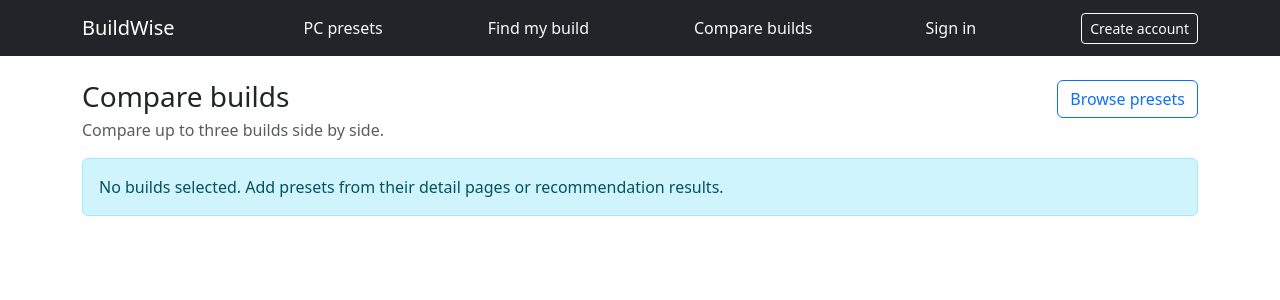
After one commit to uglyoholioh/BuildWise_PairProj31, a Django app: page /compare in a window 1280 px wide. The commit adds this page. Shown: the top 300 px of the page. Run offline with Django 5.2, Linux system fonts and the light colour scheme; tables that the repository leaves empty hold one stand-in row (values such as "Sample post").

Commit message:
Implement build comparison

```diff
--- a/catalogue/views.py
+++ b/catalogue/views.py
@@ -303,13 +303,15 @@ def preset_detail(request, pk):
         if saved_response and (saved_response.customer_id is None or saved_response.customer_id == getattr(customer, "pk", None)):
             questionnaire = saved_response
     if questionnaire:
+        from recommendations.predictor import predict_temporary_fps
         for setting in questionnaire.game_settings.select_related("game").order_by("game__name"):
             supported = GameSettingSupport.objects.filter(
                 game=setting.game,
                 resolution=setting.resolution,
                 graphics_preset=setting.graphics_preset,
             ).exists()
-            game_needs.append({"setting": setting, "supported": supported, "estimate": None})
+            estimate = predict_temporary_fps(list(configuration.items.all()), setting) if supported else None
+            game_needs.append({"setting": setting, "supported": supported, "estimate": estimate})
     return render(
         request,
         "catalogue/preset_detail.html",
--- a/recommendations/urls.py
+++ b/recommendations/urls.py
@@ -6,5 +6,8 @@ app_name = "recommendations"
 urlpatterns = [
     path("questionnaire", views.questionnaire, name="questionnaire"),
     path("recommendations", views.recommendations, name="recommendations"),
+    path("compare", views.compare_builds, name="compare"),
+    path("compare/add", views.compare_add, name="compare_add"),
+    path("compare/remove", views.compare_remove, name="compare_remove"),
     path("games", views.placeholder, name="game_list"),
 ]
--- a/recommendations/views.py
+++ b/recommendations/views.py
@@ -3,13 +3,16 @@ from decimal import Decimal
 from django.contrib import messages
 from django.db import transaction
 from django.shortcuts import redirect, render
+from django.views.decorators.http import require_POST
 
 from accounts.models import Customer
+from catalogue.models import AssemblyFeeSetting, Component, Configuration
 from catalogue.compatibility import check_configuration_components
-from catalogue.models import AssemblyFeeSetting, Configuration
 from catalogue.pricing import available_preset_quantity, calculate_pc_price
 from .forms import QuestionnaireForm
-from .models import GameSettingSupport, QuestionnaireGameSetting, QuestionnaireResponse
+from catalogue.models import ConfigurationItem
+from inventory.availability import available_component_quantity
+from .models import GameSettingSupport, QuestionnaireGameSetting, QuestionnaireResponse, ShortlistItem
 from .predictor import predict_temporary_fps
 
 
@@ -170,3 +173,166 @@ def recommendations(request):
             "temporary_estimates": True,
         },
     )
+
+
+@require_POST
+def compare_add(request):
+    kind = request.POST.get("kind", "preset")
+    try:
+        item_id = int(request.POST.get("item_id", ""))
+    except ValueError:
+        messages.error(request, "Choose a valid build to compare.")
+        return redirect("recommendations:compare")
+    if kind == "preset":
+        exists = Configuration.objects.filter(pk=item_id, status=Configuration.Status.PUBLISHED).exists()
+    elif kind == "shortlist" and request.user.is_authenticated:
+        exists = ShortlistItem.objects.filter(pk=item_id, customer__user=request.user).exists()
+    elif kind == "custom":
+        exists = any(str(item.get("id")) == str(item_id) for item in request.session.get("completed_builds", []))
+    else:
+        exists = False
+    if not exists:
+        messages.error(request, "That build is unavailable to compare.")
+    else:
+        selected = request.session.get("comparison_items", [])
+        item = {"kind": kind, "id": item_id}
+        if item not in selected:
+            if len(selected) >= 3:
+                messages.error(request, "Compare up to three builds at a time.")
+            else:
+                selected.append(item)
+                request.session["comparison_items"] = selected
+                messages.success(request, "Build added to comparison.")
+    return redirect("recommendations:compare")
+
+
+@require_POST
+def compare_remove(request):
+    key = {"kind": request.POST.get("kind"), "id": request.POST.get("item_id")}
+    selected = request.session.get("comparison_items", [])
+    request.session["comparison_items"] = [
+        item for item in selected if not (item.get("kind") == key["kind"] and str(item.get("id")) == key["id"])
+    ]
+    return redirect("recommendations:compare")
+
+
+def compare_builds(request):
+    selected = request.session.get("comparison_items", [])[:3]
+    builds = []
+    fee = AssemblyFeeSetting.objects.order_by("-updated_at", "-pk").first()
+    for selection in selected:
+        kind, item_id = selection.get("kind"), selection.get("id")
+        if kind == "preset":
+            configuration = Configuration.objects.filter(
+                pk=item_id, status=Configuration.Status.PUBLISHED
+            ).prefetch_related("items__component").first()
+            if not configuration:
+                continue
+            items = list(configuration.items.all())
+            name = configuration.name
+        elif kind == "shortlist" and request.user.is_authenticated:
+            saved = ShortlistItem.objects.filter(
+                pk=item_id, customer__user=request.user
+            ).select_related("configuration").first()
+            if not saved:
+                continue
+            name = saved.name
+            if saved.configuration_id:
+                configuration = saved.configuration
+                items = list(configuration.items.select_related("component"))
+            else:
+                items = _snapshot_items(saved.custom_snapshot)
+        elif kind == "custom":
+            saved = next((item for item in request.session.get("completed_builds", []) if str(item.get("id")) == str(item_id)), None)
+            if not saved:
+                continue
+            name = saved.get("name", "Custom build")
+            items = _snapshot_items(saved)
+        else:
+            continue
+        issues = check_configuration_components(item.component for item in items)
+        price = None
+        if fee:
+            price = calculate_pc_price(items, fee.fee_amount)
+        available = min(
+            (available_component_quantity(item.component) // item.quantity for item in items),
+            default=0,
+        ) if items else 0
+        by_category = {}
+        for item in items:
+            label = item.component.get_category_display()
+            component = item.component
+            specs = [
+                f"Socket {component.socket}" if component.socket else "",
+                f"Memory {component.memory_type}" if component.memory_type else "",
+                f"Form factor {component.form_factor}" if component.form_factor else "",
+                f"Tier {component.ml_tier}" if component.ml_tier else "",
+            ]
+            specs.extend(f"{key}: {value}" for key, value in component.specs.items())
+            specs = [value for value in specs if value]
+            part = f"{component.brand} {component.model} × {item.quantity}"
+            if specs:
+                part += f" ({'; '.join(specs)})"
+            by_category[label] = f"{by_category[label]}; {part}" if label in by_category else part
+        questionnaire = _previous_response(request, _customer(request))
+        estimates = []
+        if questionnaire:
+            for setting in questionnaire.game_settings.select_related("game").order_by("game__name"):
+                supported = GameSettingSupport.objects.filter(
+                    game=setting.game, resolution=setting.resolution,
+                    graphics_preset=setting.graphics_preset,
+                ).exists()
+                fps = predict_temporary_fps(items, setting) if supported and not issues else None
+                estimates.append({"setting": setting, "fps": fps})
+        builds.append({
+            "kind": kind,
+            "id": item_id,
+            "name": name,
+            "price": price,
+            "available": available,
+            "issues": issues,
+            "by_category": by_category,
+            "estimates": estimates,
+        })
+    category_rows = []
+    categories = ("CPU", "Motherboard", "Memory", "Graphics card", "Storage", "Power supply", "Case", "CPU cooler")
+    for category in categories:
+        category_rows.append({"label": category, "values": [build["by_category"].get(category, "—") for build in builds]})
+    overview_rows = [
+        {"label": "PC price", "values": [f"${build['price']}" if build["price"] is not None else "Unavailable" for build in builds]},
+        {"label": "Available now", "values": [str(build["available"]) for build in builds]},
+    ]
+    questionnaire = _previous_response(request, _customer(request))
+    game_rows = []
+    if questionnaire:
+        for setting in questionnaire.game_settings.select_related("game").order_by("game__name"):
+            game_rows.append({
+                "label": f"{setting.game.name} · {setting.resolution} · {setting.graphics_preset} · target {setting.fps_goal} FPS (estimate)",
+                "values": [
+                    next((str(row["fps"]) + " FPS" if row["fps"] is not None else "Unavailable" for row in build["estimates"] if row["setting"].pk == setting.pk), "Unavailable")
+                    for build in builds
+                ],
+            })
+    return render(
+        request,
+        "recommendations/compare.html",
+        {
+            "builds": builds,
+            "overview_rows": overview_rows,
+            "category_rows": category_rows,
+            "game_rows": game_rows,
+            "questionnaire": questionnaire,
+        },
+    )
+
+
+def _snapshot_items(snapshot):
+    component_rows = snapshot.get("components", [])
+    components = Component.objects.in_bulk(
+        row.get("component_id") for row in component_rows if row.get("component_id")
+    )
+    return [
+        ConfigurationItem(component=components[row["component_id"]], quantity=row.get("quantity", 1))
+        for row in component_rows
+        if row.get("component_id") in components and row.get("quantity", 0) > 0
+    ]
--- a/templates/base.html
+++ b/templates/base.html
@@ -12,6 +12,7 @@
       <a class="navbar-brand" href="/">BuildWise</a>
       <a class="nav-link text-light ms-3" href="{% url 'catalogue:preset_list' %}">PC presets</a>
       <a class="nav-link text-light ms-2" href="{% url 'recommendations:questionnaire' %}">Find my build</a>
+      <a class="nav-link text-light ms-2" href="{% url 'recommendations:compare' %}">Compare builds</a>
       {% if user.is_authenticated %}
       {% if user.is_active and user.employee_profile.active %}
       <a class="nav-link text-light ms-3" href="{% url 'catalogue:component_list' %}">Components</a>
--- a/templates/catalogue/preset_detail.html
+++ b/templates/catalogue/preset_detail.html
@@ -6,6 +6,7 @@
 <p>{% if row.has_price %}<strong>PC price: ${{ row.price }}</strong> (includes ${{ assembly_fee }} assembly and testing){% else %}Price unavailable{% endif %}</p>
 <p>{% if row.available_quantity %}{{ row.available_quantity }} currently available{% else %}Out of stock; you can still customize this build.{% endif %}</p>
 <div class="table-responsive"><table class="table"><thead><tr><th>Component</th><th>Category</th><th>Specifications</th><th>Quantity</th><th>Unit price</th></tr></thead><tbody>{% for item in row.configuration.items.all %}<tr><td>{{ item.component.brand }} {{ item.component.model }}</td><td>{{ item.component.get_category_display }}</td><td>{% if item.component.socket %}Socket: {{ item.component.socket }}{% endif %}{% if item.component.memory_type %}{% if item.component.socket %}<br>{% endif %}Memory: {{ item.component.memory_type }}{% endif %}{% if item.component.form_factor %}{% if item.component.socket or item.component.memory_type %}<br>{% endif %}Form factor: {{ item.component.form_factor }}{% endif %}{% if item.component.ml_tier %}<br>Context tier: {{ item.component.ml_tier }}{% endif %}{% for key, value in item.component.specs.items %}<br>{{ key|capfirst }}: {{ value }}{% endfor %}</td><td>{{ item.quantity }}</td><td>${{ item.component.price }}</td></tr>{% endfor %}</tbody></table></div>
-{% if questionnaire %}<section class="mt-4"><h2 class="h5">Your gaming needs</h2><div class="table-responsive"><table class="table"><thead><tr><th>Game</th><th>Settings</th><th>FPS target</th><th>Estimate</th></tr></thead><tbody>{% for need in game_needs %}<tr><td>{{ need.setting.game.name }}</td><td>{{ need.setting.resolution }} · {{ need.setting.graphics_preset }}</td><td>{{ need.setting.fps_goal }} FPS</td><td>{% if not need.supported %}<span class="text-body-secondary">Unavailable for these settings</span>{% else %}<span class="text-body-secondary">Estimate unavailable</span>{% endif %}</td></tr>{% endfor %}</tbody></table></div><p class="small text-body-secondary">FPS estimates will appear when a predictor supports these settings.</p></section>{% else %}<div class="alert alert-info mt-4">Tell us what you play to see supported FPS estimates for this build. <a href="{% url 'recommendations:questionnaire' %}">Complete the questionnaire</a>.</div>{% endif %}
+{% if questionnaire %}<section class="mt-4"><h2 class="h5">Your gaming needs</h2><div class="table-responsive"><table class="table"><thead><tr><th>Game</th><th>Settings</th><th>FPS target</th><th>Estimate</th></tr></thead><tbody>{% for need in game_needs %}<tr><td>{{ need.setting.game.name }}</td><td>{{ need.setting.resolution }} · {{ need.setting.graphics_preset }}</td><td>{{ need.setting.fps_goal }} FPS</td><td>{% if not need.supported %}<span class="text-body-secondary">Unavailable for these settings</span>{% elif need.estimate %}<span>{{ need.estimate }} FPS (estimate)</span>{% else %}<span class="text-body-secondary">Unavailable for this build</span>{% endif %}</td></tr>{% endfor %}</tbody></table></div><p class="small text-body-secondary">FPS figures are estimates from the temporary development predictor.</p></section>{% else %}<div class="alert alert-info mt-4">Tell us what you play to see supported FPS estimates for this build. <a href="{% url 'recommendations:questionnaire' %}">Complete the questionnaire</a>.</div>{% endif %}
 <a class="btn btn-primary" href="{% url 'catalogue:configure' %}?preset={{ row.configuration.pk }}">Customize this build</a>
+<form class="d-inline" method="post" action="{% url 'recommendations:compare_add' %}">{% csrf_token %}<input type="hidden" name="kind" value="preset"><input type="hidden" name="item_id" value="{{ row.configuration.pk }}"><button class="btn btn-outline-secondary" type="submit">Add to comparison</button></form>
 {% endblock %}
--- /dev/null
+++ b/templates/recommendations/compare.html
@@ -0,0 +1,11 @@
+{% extends "base.html" %}
+{% block title %}Compare builds | BuildWise{% endblock %}
+{% block content %}
+<div class="d-flex justify-content-between flex-wrap gap-3 mb-3"><div><h1 class="h3 mb-1">Compare builds</h1><p class="text-body-secondary mb-0">Compare up to three builds side by side.</p></div><a class="btn btn-outline-primary align-self-start" href="{% url 'catalogue:preset_list' %}">Browse presets</a></div>
+{% if builds %}<div class="table-responsive"><table class="table table-bordered align-middle"><thead><tr><th scope="col">Comparison</th>{% for build in builds %}<th scope="col"><div>{{ build.name }}</div><form method="post" action="{% url 'recommendations:compare_remove' %}">{% csrf_token %}<input type="hidden" name="kind" value="{{ build.kind }}"><input type="hidden" name="item_id" value="{{ build.id }}"><button class="btn btn-link btn-sm p-0" type="submit">Remove</button></form></th>{% endfor %}</tr></thead><tbody>
+{% for row in overview_rows %}<tr><th scope="row">{{ row.label }}</th>{% for value in row.values %}<td>{{ value }}</td>{% endfor %}</tr>{% endfor %}
+{% for row in category_rows %}<tr><th scope="row">{{ row.label }}</th>{% for value in row.values %}<td>{{ value }}</td>{% endfor %}</tr>{% endfor %}
+{% for build in builds %}{% if build.issues %}<tr><th scope="row">Validation · {{ build.name }}</th><td colspan="{{ builds|length }}"><span class="text-danger">{{ build.issues|join:" " }}</span></td></tr>{% endif %}{% endfor %}
+{% if questionnaire %}{% for row in game_rows %}<tr><th scope="row">{{ row.label }}</th>{% for value in row.values %}<td>{% if value == "Unavailable" %}<span class="text-body-secondary">Unavailable</span>{% else %}{{ value }}{% endif %}</td>{% endfor %}</tr>{% endfor %}<tr><td colspan="{{ builds|length|add:1 }}" class="small text-body-secondary">FPS values are estimates; the current predictor is temporary.</td></tr>{% else %}<tr><th scope="row">Predicted performance</th><td colspan="{{ builds|length }}">No gaming needs recorded. <a href="{% url 'recommendations:questionnaire' %}">Complete the questionnaire</a> to compare supported FPS estimates.</td></tr>{% endif %}
+</tbody></table></div>{% else %}<div class="alert alert-info">No builds selected. Add presets from their detail pages or recommendation results.</div>{% endif %}
+{% endblock %}
--- a/templates/recommendations/results.html
+++ b/templates/recommendations/results.html
@@ -7,8 +7,8 @@
 {% elif no_fee %}<div class="alert alert-warning">The shared assembly and testing fee is not configured, so PC prices cannot be compared yet.</div>
 {% elif not eligible %}<div class="alert alert-info">No available, compatible published build has supported estimates for every selected game's settings. Try other settings or games.</div>
 {% else %}
-  {% if profiles %}<h2 class="h4">Builds within your budget</h2><div class="row g-3 mb-4">{% for profile in profiles %}<div class="col-lg-6"><article class="card h-100"><div class="card-body"><h3 class="h5">{{ profile.row.configuration.name }}</h3><p class="mb-1">{% for label in profile.labels %}<span class="badge text-bg-primary me-1">{{ label }}</span>{% endfor %}</p><p><strong>${{ profile.row.price }}</strong> · {{ profile.row.available }} currently buildable</p><ul class="small">{% for reason in profile.reasons %}<li>{{ reason }}</li>{% endfor %}</ul><table class="table table-sm"><thead><tr><th>Game</th><th>Estimate / target</th></tr></thead><tbody>{% for item in profile.row.estimates %}<tr><td>{{ item.setting.game.name }}</td><td>{{ item.fps }} / {{ item.setting.fps_goal }} FPS</td></tr>{% endfor %}</tbody></table><a class="btn btn-outline-primary btn-sm" href="{% url 'catalogue:preset_detail' profile.row.configuration.pk %}">View build</a></div></article></div>{% endfor %}</div>
-  {% else %}<h2 class="h4">Affordable alternatives</h2><p>No available build within budget meets every target. These are the closest eligible options; each shortfall is shown below.</p><div class="row g-3 mb-4">{% for row in alternatives %}<div class="col-lg-6"><article class="card"><div class="card-body"><h3 class="h5">{{ row.configuration.name }}</h3><p><strong>${{ row.price }}</strong> · {{ row.available }} currently buildable</p><ul>{% for item in row.estimates %}<li>{{ item.setting.game.name }}: {{ item.fps }} / {{ item.setting.fps_goal }} FPS{% if item.shortfall %} · short by {{ item.shortfall }} FPS{% else %} · target met{% endif %}</li>{% endfor %}</ul><a class="btn btn-outline-primary btn-sm" href="{% url 'catalogue:preset_detail' row.configuration.pk %}">View build</a></div></article></div>{% empty %}<p>No eligible alternatives fit your budget.</p>{% endfor %}</div>{% endif %}
+  {% if profiles %}<h2 class="h4">Builds within your budget</h2><div class="row g-3 mb-4">{% for profile in profiles %}<div class="col-lg-6"><article class="card h-100"><div class="card-body"><h3 class="h5">{{ profile.row.configuration.name }}</h3><p class="mb-1">{% for label in profile.labels %}<span class="badge text-bg-primary me-1">{{ label }}</span>{% endfor %}</p><p><strong>${{ profile.row.price }}</strong> · {{ profile.row.available }} currently buildable</p><ul class="small">{% for reason in profile.reasons %}<li>{{ reason }}</li>{% endfor %}</ul><table class="table table-sm"><thead><tr><th>Game</th><th>Estimate / target</th></tr></thead><tbody>{% for item in profile.row.estimates %}<tr><td>{{ item.setting.game.name }}</td><td>{{ item.fps }} / {{ item.setting.fps_goal }} FPS</td></tr>{% endfor %}</tbody></table><a class="btn btn-outline-primary btn-sm" href="{% url 'catalogue:preset_detail' profile.row.configuration.pk %}">View build</a><form class="d-inline" method="post" action="{% url 'recommendations:compare_add' %}">{% csrf_token %}<input type="hidden" name="kind" value="preset"><input type="hidden" name="item_id" value="{{ profile.row.configuration.pk }}"><button class="btn btn-outline-secondary btn-sm" type="submit">Compare</button></form></div></article></div>{% endfor %}</div>
+  {% else %}<h2 class="h4">Affordable alternatives</h2><p>No available build within budget meets every target. These are the closest eligible options; each shortfall is shown below.</p><div class="row g-3 mb-4">{% for row in alternatives %}<div class="col-lg-6"><article class="card"><div class="card-body"><h3 class="h5">{{ row.configuration.name }}</h3><p><strong>${{ row.price }}</strong> · {{ row.available }} currently buildable</p><ul>{% for item in row.estimates %}<li>{{ item.setting.game.name }}: {{ item.fps }} / {{ item.setting.fps_goal }} FPS{% if item.shortfall %} · short by {{ item.shortfall }} FPS{% else %} · target met{% endif %}</li>{% endfor %}</ul><a class="btn btn-outline-primary btn-sm" href="{% url 'catalogue:preset_detail' row.configuration.pk %}">View build</a><form class="d-inline" method="post" action="{% url 'recommendations:compare_add' %}">{% csrf_token %}<input type="hidden" name="kind" value="preset"><input type="hidden" name="item_id" value="{{ row.configuration.pk }}"><button class="btn btn-outline-secondary btn-sm" type="submit">Compare</button></form></div></article></div>{% empty %}<p>No eligible alternatives fit your budget.</p>{% endfor %}</div>{% endif %}
   {% if over_budget %}<section class="card border-warning mb-4"><div class="card-body"><h2 class="h5">Cheapest build meeting every goal above budget</h2><p class="mb-1">{{ over_budget.configuration.name }} · ${{ over_budget.price }}</p><p class="mb-1">Extra cost: <strong>${{ extra_cost }}</strong></p><ul class="mb-0">{% for item in over_budget.estimates %}<li>{{ item.setting.game.name }}: {{ item.fps }} / {{ item.setting.fps_goal }} FPS</li>{% endfor %}</ul></div></section>{% endif %}
 {% endif %}
 {% endblock %}
```
Also changed, not shown: recommendations/tests.py (+10 -2 lines).
